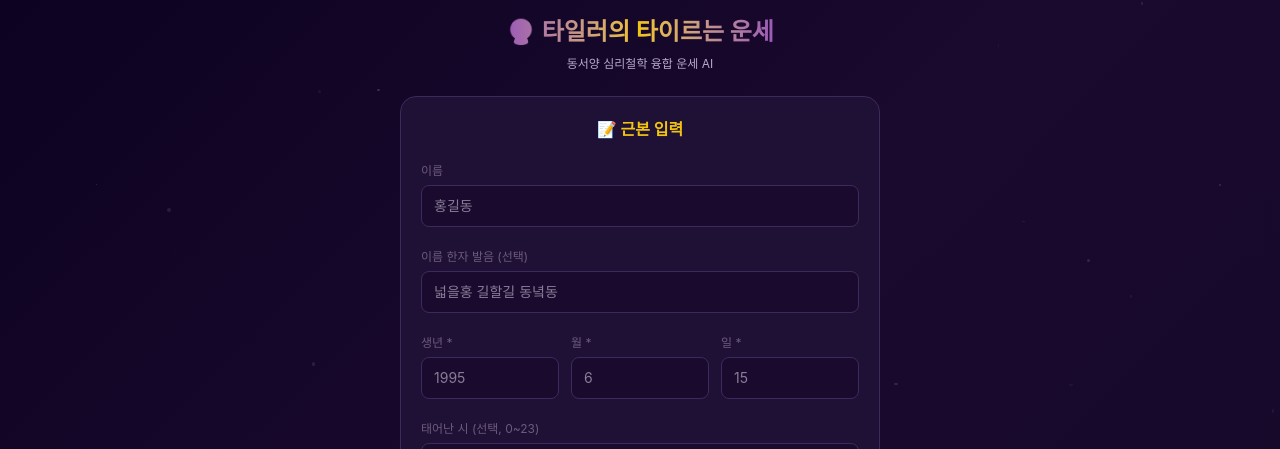
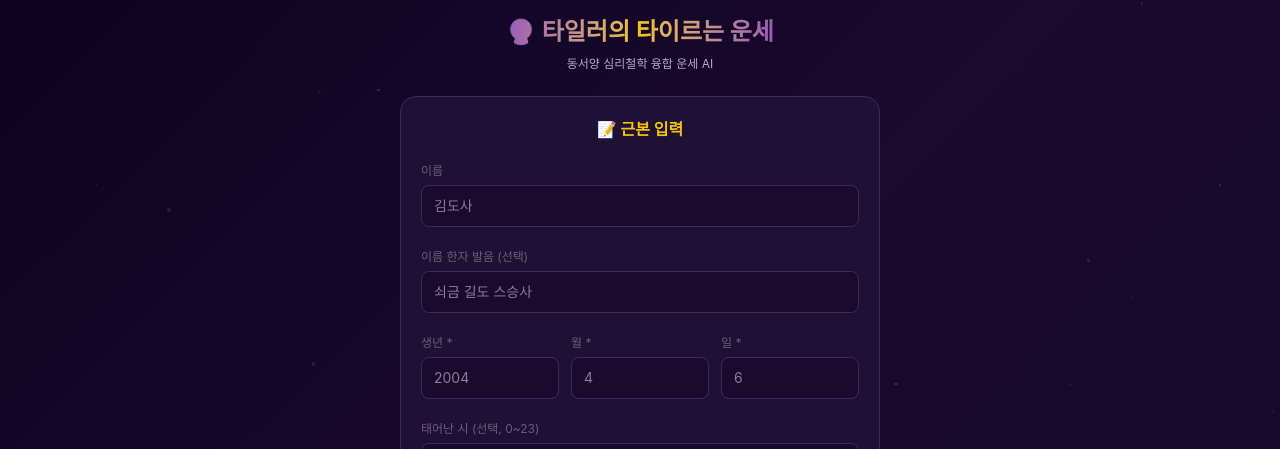
Before and after one commit to colehkg-cyber/sajugenie, a Next.js app: page / in a window 1280 px wide. Shown: the top 449 px of the page. Built offline with nearby package versions, Linux system fonts and the light colour scheme; a web font is replaced by a local one.

Commit message:
fix: placeholder 김도사 2004.04.06

```diff
--- a/src/app/page.tsx
+++ b/src/app/page.tsx
@@ -152,14 +152,14 @@ function RootTab({ profile, setProfile, saved }: { profile: Profile; setProfile:
 
           <div>
             <label className="text-xs text-text-muted">이름</label>
-            <input type="text" placeholder="홍길동" value={profile.name}
+            <input type="text" placeholder="김도사" value={profile.name}
               onChange={(e) => setProfile({...profile, name: e.target.value})}
               className="w-full mt-1 bg-mystic border border-border rounded-lg px-3 py-2.5 text-sm text-text-primary focus:border-gold/50 outline-none" />
           </div>
 
           <div>
             <label className="text-xs text-text-muted">이름 한자 발음 (선택)</label>
-            <input type="text" placeholder="넓을홍 길할길 동녘동" value={profile.nameHanja}
+            <input type="text" placeholder="쇠금 길도 스승사" value={profile.nameHanja}
               onChange={(e) => setProfile({...profile, nameHanja: e.target.value})}
               className="w-full mt-1 bg-mystic border border-border rounded-lg px-3 py-2.5 text-sm text-text-primary focus:border-gold/50 outline-none" />
           </div>
@@ -167,19 +167,19 @@ function RootTab({ profile, setProfile, saved }: { profile: Profile; setProfile:
           <div className="grid grid-cols-3 gap-3">
             <div>
               <label className="text-xs text-text-muted">생년 *</label>
-              <input type="number" placeholder="1995" value={profile.year}
+              <input type="number" placeholder="2004" value={profile.year}
                 onChange={(e) => setProfile({...profile, year: e.target.value})}
                 className="w-full mt-1 bg-mystic border border-border rounded-lg px-3 py-2.5 text-sm text-text-primary focus:border-gold/50 outline-none" />
             </div>
             <div>
               <label className="text-xs text-text-muted">월 *</label>
-              <input type="number" placeholder="6" min="1" max="12" value={profile.month}
+              <input type="number" placeholder="4" min="1" max="12" value={profile.month}
                 onChange={(e) => setProfile({...profile, month: e.target.value})}
                 className="w-full mt-1 bg-mystic border border-border rounded-lg px-3 py-2.5 text-sm text-text-primary focus:border-gold/50 outline-none" />
             </div>
             <div>
               <label className="text-xs text-text-muted">일 *</label>
-              <input type="number" placeholder="15" min="1" max="31" value={profile.day}
+              <input type="number" placeholder="6" min="1" max="31" value={profile.day}
                 onChange={(e) => setProfile({...profile, day: e.target.value})}
                 className="w-full mt-1 bg-mystic border border-border rounded-lg px-3 py-2.5 text-sm text-text-primary focus:border-gold/50 outline-none" />
             </div>
```
